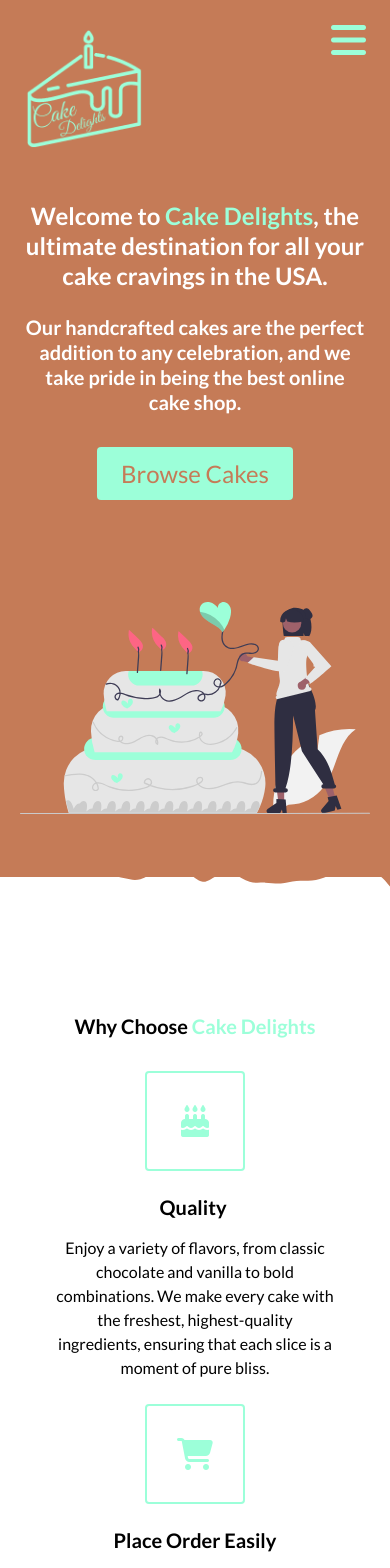
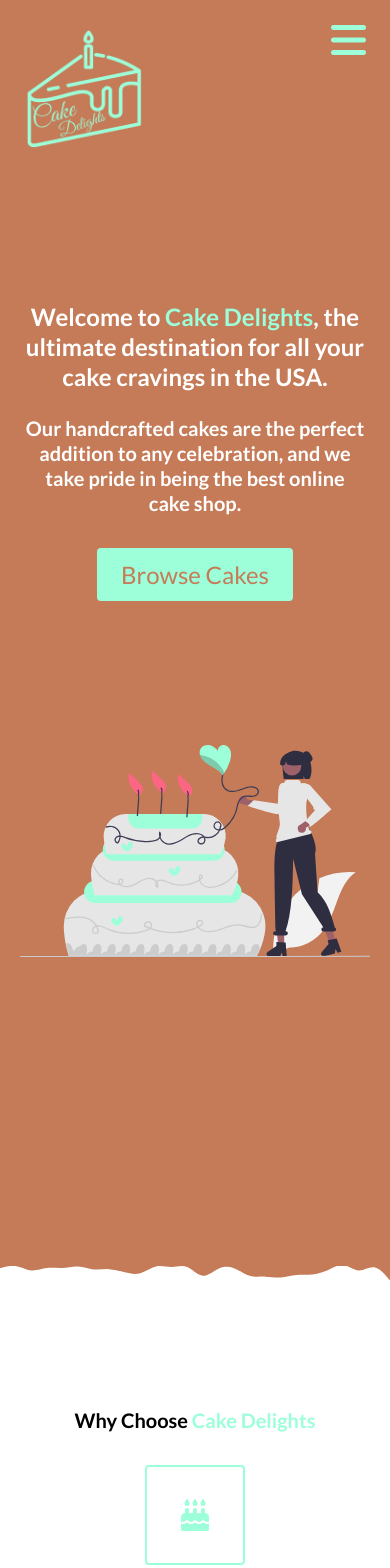
Before and after one commit to mpfuns/cake-delights, a React (Create React App) app: page / in a window 390 px wide. Shown: the top 1568 px of the page. Built offline with nearby package versions, Linux system fonts and the light colour scheme.

Commit message:
fix design

```diff
--- a/src/App.css
+++ b/src/App.css
@@ -102,7 +102,7 @@ nav{
 
   height: 80px;
   display: flex;
-  margin-bottom:80px;
+  margin-bottom:160px;
 }
 .nav__container{
 width: 100%;
@@ -205,11 +205,14 @@ padding: 32px 0;
 /*Landing */
 #landing{
   background-color:#C57B57;
+  height: 150vh;
+
 }
 
 /*Header*/
 header{
-  height: 85vh;
+
+  height: 95vh;
 }
 .header__container{
 
@@ -422,7 +425,7 @@ color: #fff
 
 /*wave bottom */
 
-@media (max-width: 912px){
+@media (max-width: 1024px){
   #bottom_wave{
 
     margin-bottom: 2.5%;
@@ -445,7 +448,10 @@ color: #fff
   }
   #bottom_wave{
 
-    margin-bottom: 0.4%;
+    margin-bottom:1%;
 
    }
+   #top_wave{
+    margin-top: 5px;
+   }
 }
```
